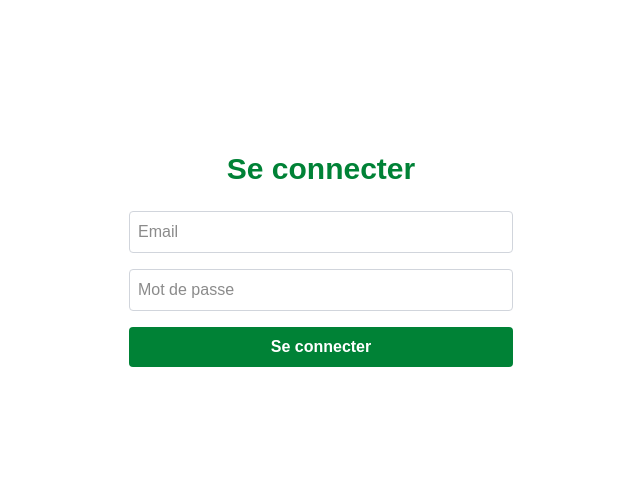
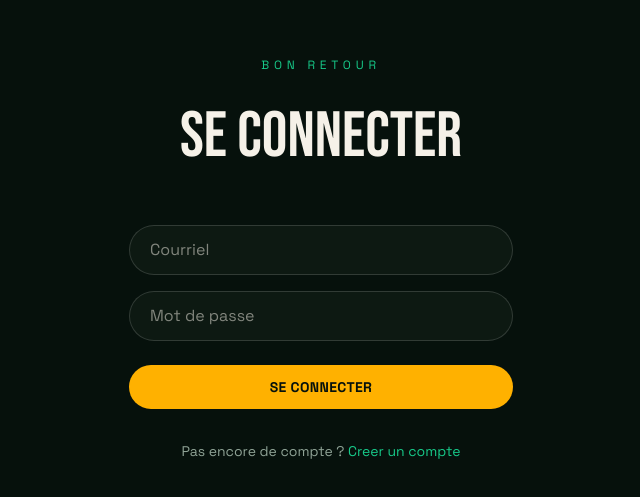
Before and after one commit to bachir23091976/foodsave, a Next.js app in the folder web/: page /login in a window 1280 px wide. Shown: the part 141-638 px from the top of the page, without its empty margins (319-959 px from the left). Built offline with nearby package versions, Linux system fonts and the light colour scheme.

Commit message:
Add immersive login page design

```diff
--- a/web/app/login/page.tsx
+++ b/web/app/login/page.tsx
@@ -1,48 +1,65 @@
 "use client";
 
 import { useState } from "react";
+import { useRouter } from "next/navigation";
+import { Bebas_Neue, Space_Grotesk } from "next/font/google";
+
+const display = Bebas_Neue({ subsets: ["latin"], weight: "400" });
+const bodyFont = Space_Grotesk({ subsets: ["latin"], weight: ["400", "700"] });
+
+const bg = "#06110C";
+const amber = "#FFB100";
+const jade = "#17C989";
+const dim = "#8FA396";
 
 export default function LoginPage() {
   const [email, setEmail] = useState("");
   const [password, setPassword] = useState("");
-  const [message, setMessage] = useState("");
+  const [error, setError] = useState("");
+  const [loading, setLoading] = useState(false);
+  const router = useRouter();
 
   const handleSubmit = async (e: React.FormEvent) => {
     e.preventDefault();
-    setMessage("");
-
+    setError("");
+    setLoading(true);
     try {
       const res = await fetch("http://localhost:4000/auth/login", {
         method: "POST",
         headers: { "Content-Type": "application/json" },
         body: JSON.stringify({ email, password }),
       });
-
       const data = await res.json();
-
       if (!res.ok) {
-        setMessage(data.message || "Une erreur est survenue");
+        setError(data.message || "Erreur de connexion");
+        setLoading(false);
         return;
       }
-
       localStorage.setItem("token", data.token);
-      setMessage(`Bienvenue, ${data.user.firstName} !`);
+      router.push("/offers");
     } catch {
-      setMessage("Impossible de contacter le serveur");
+      setError("Impossible de contacter le serveur");
+      setLoading(false);
     }
   };
 
   return (
-    <main className="min-h-screen flex flex-col items-center justify-center p-8">
-      <h1 className="text-3xl font-bold text-green-700 mb-6">Se connecter</h1>
-
-      <form onSubmit={handleSubmit} className="flex flex-col gap-4 w-full max-w-sm">
+    <main className={bodyFont.className} style={{ backgroundColor: bg, color: "#F5F1E8", minHeight: "100vh" }}>
+      <div className="flex flex-col items-center justify-center min-h-screen px-6 py-16">
+        <p className="text-xs tracking-[0.4em] uppercase mb-4" style={{ color: jade }}>
+          Bon retour
+        </p>
+        <h1 className={display.className} style={{ fontSize: "clamp(2.5rem, 6vw, 4rem)" }}>
+          SE CONNECTER
+        </h1>
+        <form onSubmit={handleSubmit} className="flex flex-col gap-4 w-full max-w-sm mt-10">
           <input
             type="email"
-          placeholder="Email"
+            placeholder="Courriel"
             value={email}
             onChange={(e) => setEmail(e.target.value)}
-          className="border border-gray-300 rounded p-2"
+            className="rounded-full px-5 py-3 outline-none"
+            style={{ backgroundColor: "#0D1912", border: "1px solid rgba(255,255,255,0.15)", color: "#F5F1E8" }}
             required
           />
           <input
@@ -50,18 +67,24 @@ export default function LoginPage() {
             placeholder="Mot de passe"
             value={password}
             onChange={(e) => setPassword(e.target.value)}
-          className="border border-gray-300 rounded p-2"
+            className="rounded-full px-5 py-3 outline-none"
+            style={{ backgroundColor: "#0D1912", border: "1px solid rgba(255,255,255,0.15)", color: "#F5F1E8" }}
             required
           />
           <button
             type="submit"
-          className="bg-green-700 text-white rounded p-2 font-semibold hover:bg-green-800"
+            disabled={loading}
+            className="rounded-full px-6 py-3 font-bold uppercase tracking-wide text-sm mt-2"
+            style={{ backgroundColor: amber, color: bg }}
           >
-          Se connecter
+            {loading ? "Connexion..." : "Se connecter"}
           </button>
         </form>
-
-      {message && <p className="mt-4 text-gray-700">{message}</p>}
+        {error && <p className="mt-4" style={{ color: "#FF6B6B" }}>{error}</p>}
+        <p className="mt-8 text-sm" style={{ color: dim }}>
+          Pas encore de compte ? <a href="/register" style={{ color: jade }}>Creer un compte</a>
+        </p>
+      </div>
     </main>
   );
 }
```
Lines whose indentation alone changed are shown as unchanged.
